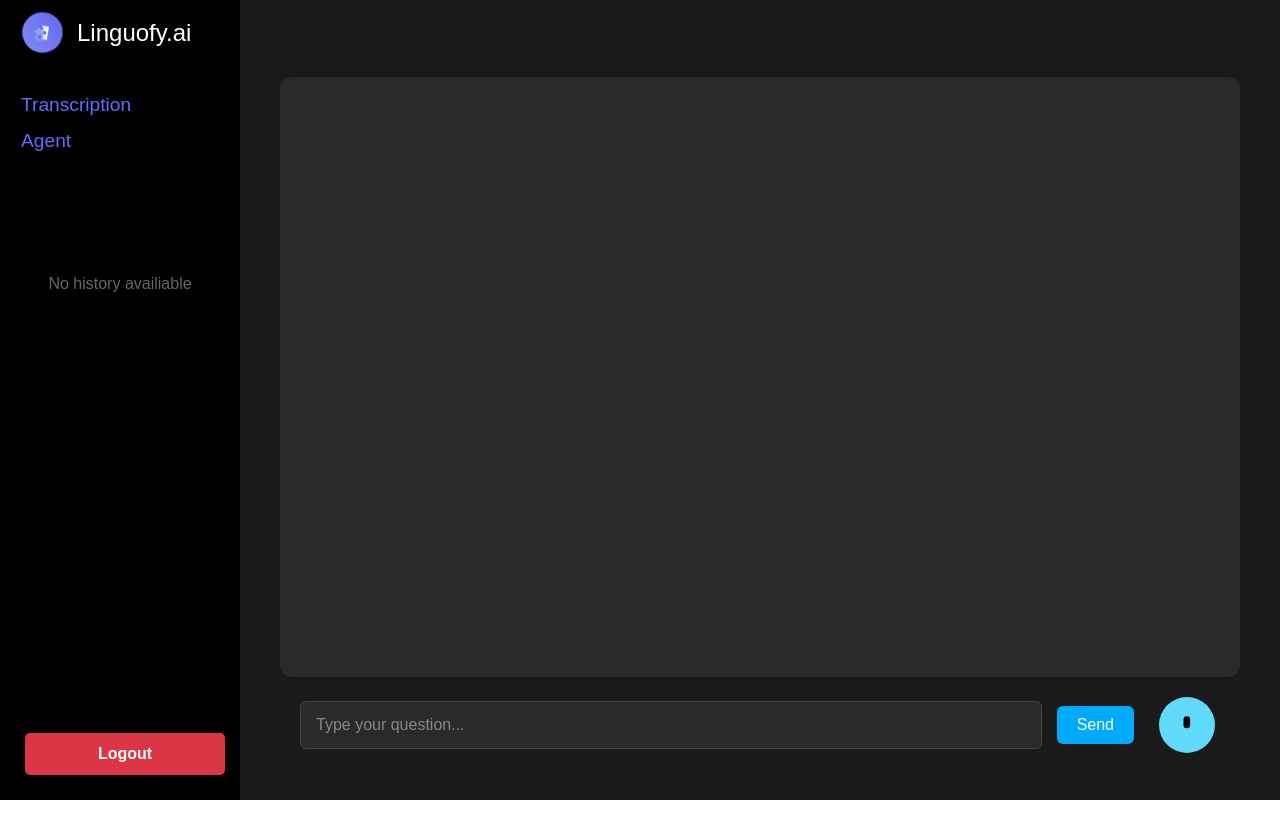
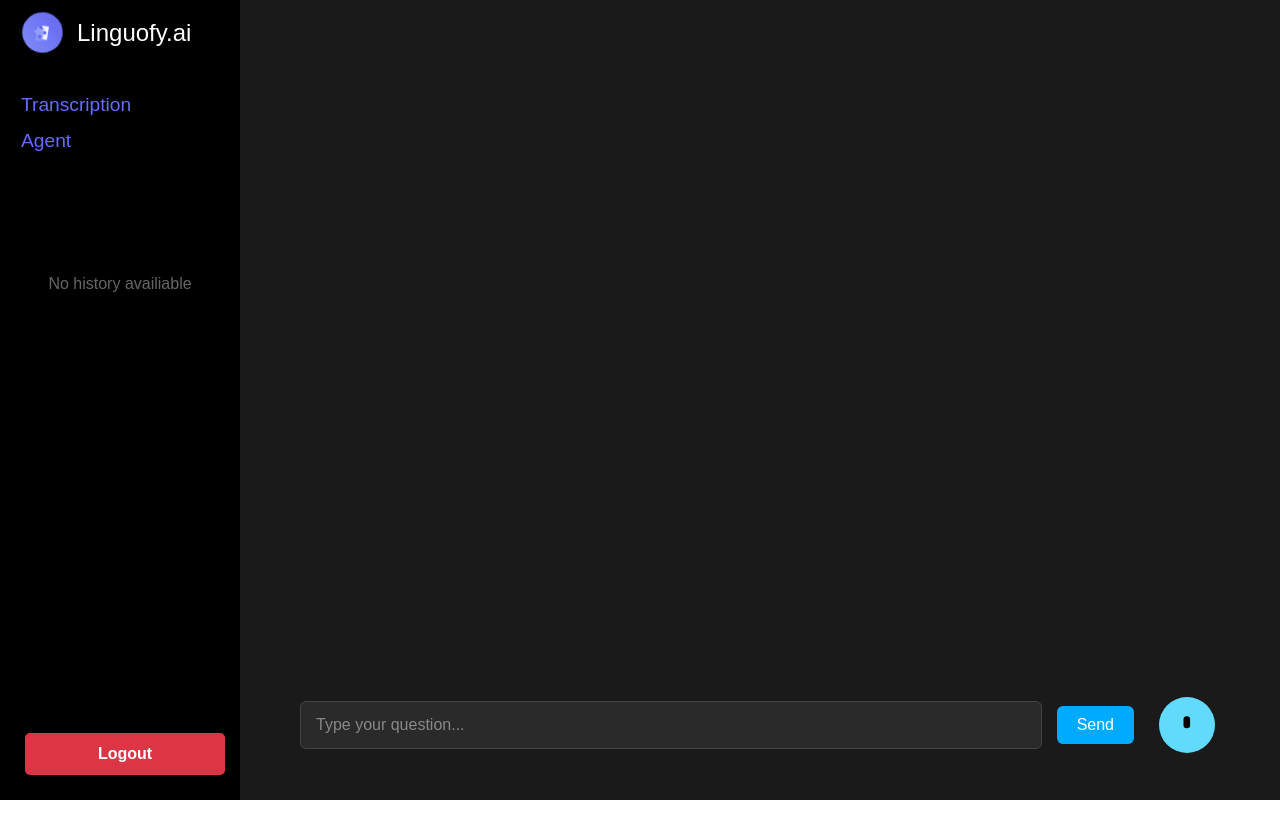
Before and after one commit to taiminhle4920/linguofy, a React (Vite) app in the folder frontend/: page /Agent in a window 1280 px wide. Built offline with nearby package versions, Linux system fonts and the light colour scheme; sample sign-in values are in the browser's storage.

Commit message:
remove back ground color for the chat area

```diff
--- a/frontend/src/components/Agent.css
+++ b/frontend/src/components/Agent.css
@@ -99,7 +99,6 @@ body {
     min-height: 75vh;
     max-height: 70vh;
     padding: 20px;
-    background-color: #2a2a2a;
     border-radius: 12px;
 }
 
```
Also changed, not shown: 1 other file (tests, documents, lock files or other folders).
